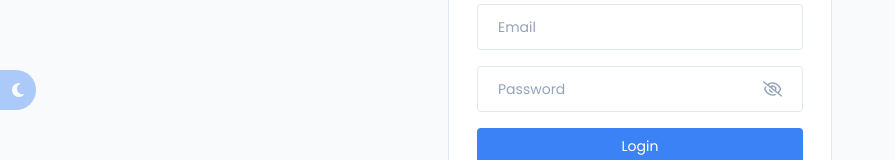
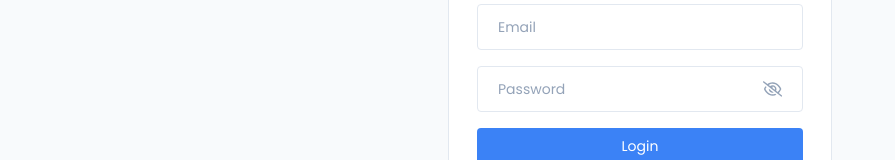
Before and after one commit to rutamk/Cardinal, a React (Vite) app in the folder frontend/Cardinal/: page / in a window 1280 px wide. Shown: the part 330-490 px from the top of the page, without its empty margins (0-895 px from the left). Built offline with nearby package versions, Linux system fonts and the light colour scheme.

Commit message:
Update App.jsx

```diff
--- a/frontend/Cardinal/src/App.jsx
+++ b/frontend/Cardinal/src/App.jsx
@@ -4,7 +4,6 @@ import Home from '../pages/Home/Home'
 import Login from '../pages/Login/Login';
 import SignUp from '../pages/SignUp/SignUp';
 import './index.css'
-import DarkModeToggle from '../components/DarkModeToggle';
 
 
 const routes = (
@@ -16,7 +15,6 @@ const routes = (
       <Route path='/signup' exact element={<SignUp />} />
       <Route path='/' exact element={<Login />} />
     </Routes>
-    <DarkModeToggle/>
     </div>
   </Router>
 );
```
